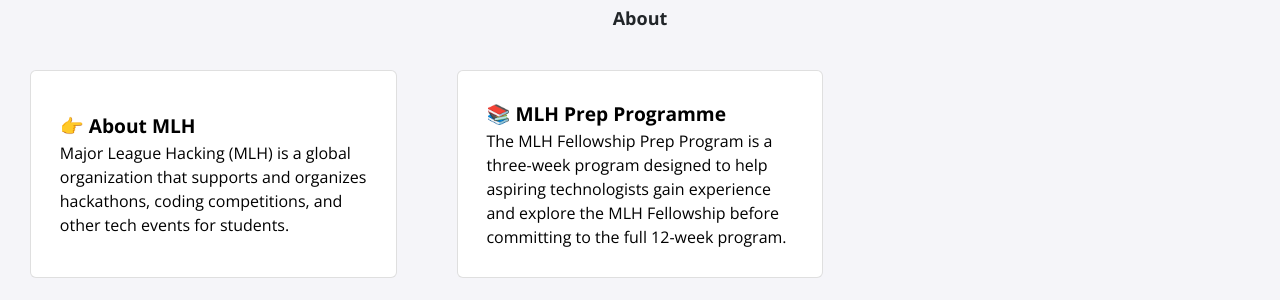
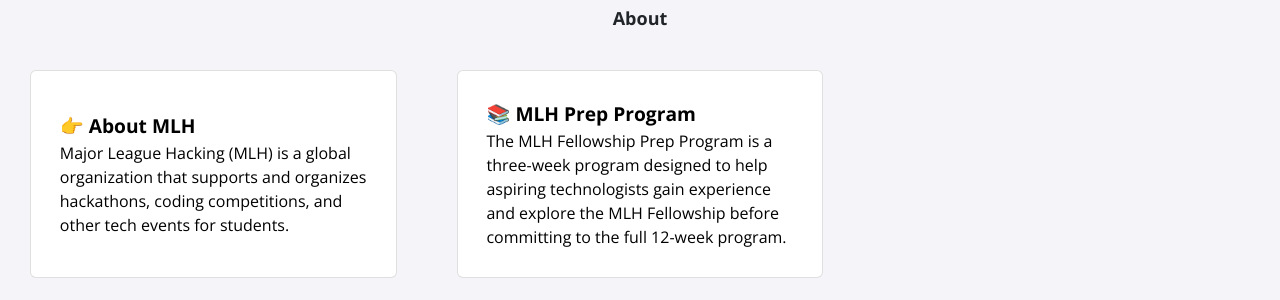
Before and after one commit to MLH-Fellowship/prep-portfolio-23.APR.PREP.1, a Jekyll site: the page built from index.html, in a window 1280 px wide and 900 px high, scrolled down 553 px. Shown: the part 307-607 px from the top of the window. Built offline with Jekyll 4.4.1, drawn with Linux system fonts in a browser that asks for light colours; nearby versions of some CDN libraries.

Commit message:
Typo fix

```diff
--- a/_data/about.yml
+++ b/_data/about.yml
@@ -2,6 +2,6 @@
   description: Major League Hacking (MLH) is a global organization that supports and organizes hackathons, coding competitions, and other tech events for students.
   link: https://mlh.io/
 
-- title: 📚 MLH Prep Programme
+- title: 📚 MLH Prep Program
   description: The MLH Fellowship Prep Program is a three-week program designed to help aspiring technologists gain experience and explore the MLH Fellowship before committing to the full 12-week program.
   link: https://fellowship.mlh.io/programs/prep
```
